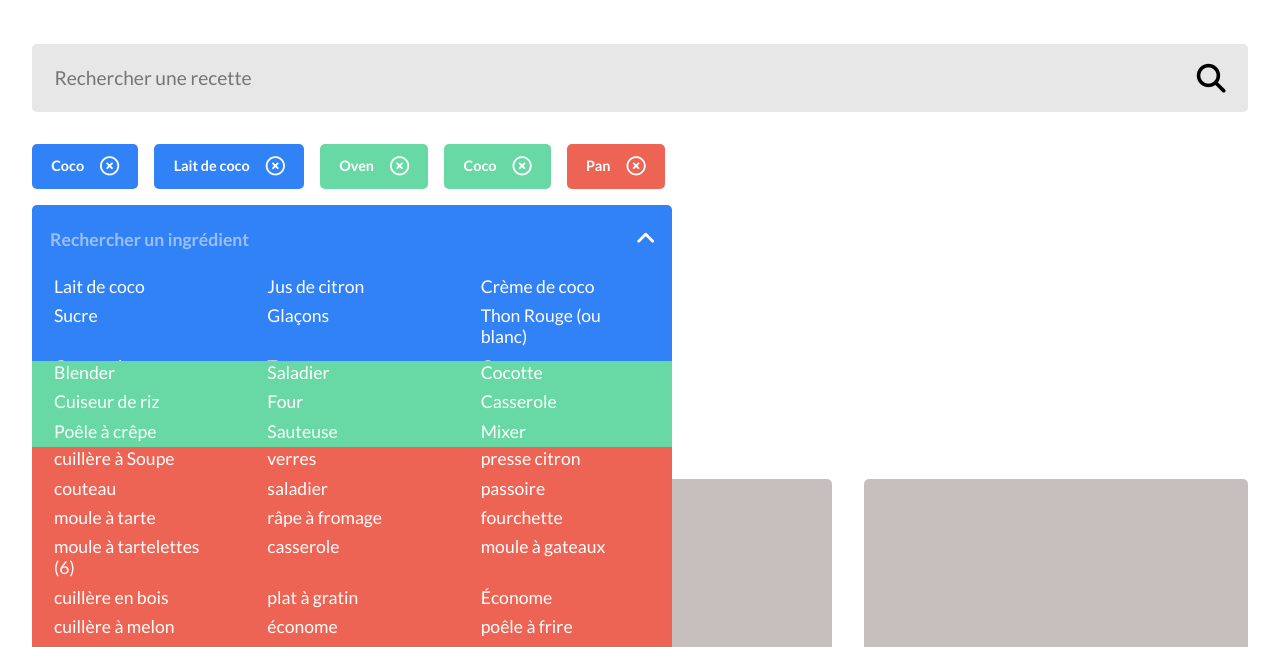
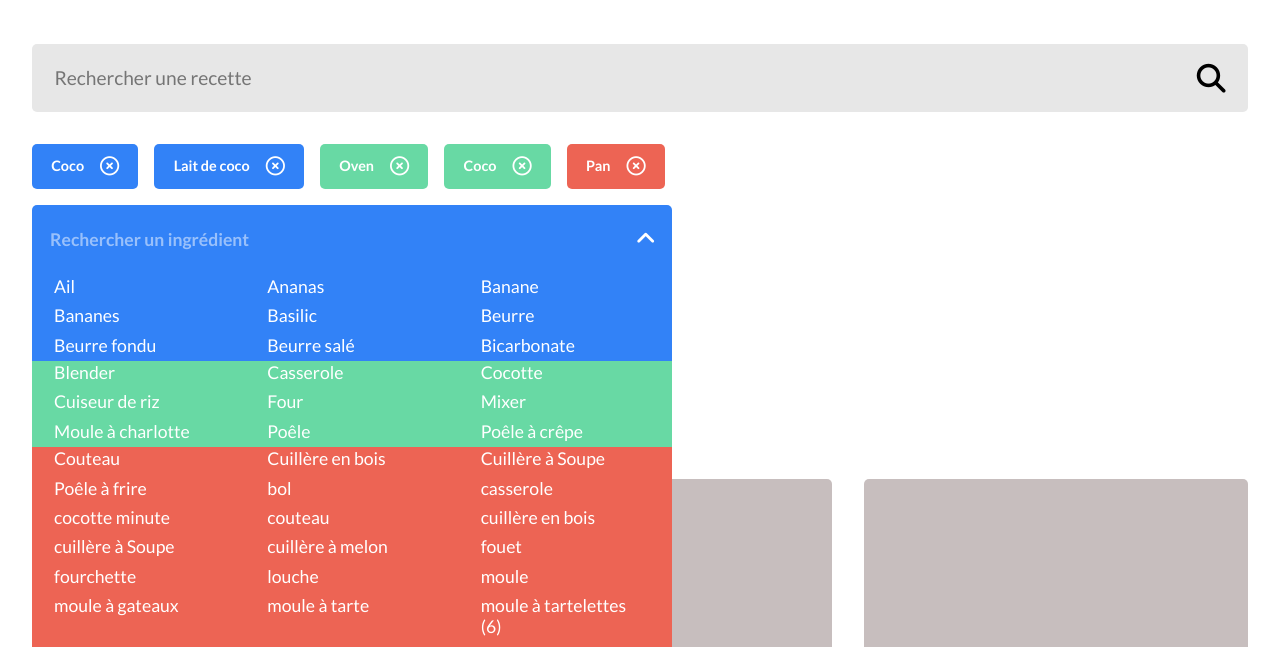
Before and after one commit to ThomasCharuel/les_petits_plats, a website: page index.html in a window 1280 px wide. Shown: the part 147-794 px from the top of the page. Drawn offline with Linux system fonts and the light colour scheme.

Commit message:
Change filter selector CSS classname and sort filter items

```diff
--- a/index.html
+++ b/index.html
@@ -34,7 +34,7 @@
     <div class="search-bar-placeholder"></div>
     <div class="filters-placeholder">
       <ul class="filters-tags-section"></ul>
-      <ul class="filters-section"></ul>
+      <ul class="filters-selectors-section"></ul>
     </div>
     <div class="recipes-placeholder">
       <ul class="recipes-section"></ul>
--- a/sass/components/_filter-selector.scss
+++ b/sass/components/_filter-selector.scss
@@ -1,4 +1,4 @@
-.filter {
+.filter-selector {
   position: relative;
   color: $color-white;
   font-size: 1.1rem;
--- a/sass/pages/_home.scss
+++ b/sass/pages/_home.scss
@@ -12,7 +12,7 @@ main {
   gap: 1rem;
 }
 
-.filters-section {
+.filters-selectors-section {
   margin: 1rem 0;
   display: flex;
   flex-wrap: wrap;
--- a/scripts/App.js
+++ b/scripts/App.js
@@ -28,7 +28,7 @@ class App {
     // HTML placeholder
     this.searchBarWrapper = document.querySelector('.search-bar-placeholder');
     this.filtersTagsWrapper = document.querySelector('.filters-tags-section');
-    this.filtersSelectorsWrapper = document.querySelector('.filters-section');
+    this.filtersSelectorsWrapper = document.querySelector('.filters-selectors-section');
     this.recipesWrapper = document.querySelector('.recipes-section');
     this.noRecipeMessageWrapper = document.querySelector('.no-recipes-found-message');
   }
@@ -70,7 +70,7 @@ class App {
           break;
       }
       // Deduplicate items
-      const uniqueItems = [...new Set(items)];
+      const uniqueItems = [...new Set(items)].sort();
 
       const filterSelector = new FilterSelector(filter.type, filter.name, uniqueItems);
       const filterSelectorCard = new FilterSelectorCard(filterSelector);
--- a/scripts/templates/FilterSelectorCard.js
+++ b/scripts/templates/FilterSelectorCard.js
@@ -6,16 +6,16 @@ export default class FilterSelectorCard {
 
   getHTML() {
     this.wrapper.innerHTML = `
-      <div class="filter filter--active">
-        <div class="filter__input-section filter__input-section--${this.filterSelector.getType()}">
-          <button aria-expanded="false" class="filter__toggle-dropdown">${this.filterSelector.getNamePlural()}</button>
-          <input class="filter__search-input" type="text" placeholder="Rechercher un ${this.filterSelector.getName()}">
-          <i class="filter__caret fa-solid fa-angle-down"></i>
+      <div class="filter-selector filter-selector--active">
+        <div class="filter-selector__input-section filter-selector__input-section--${this.filterSelector.getType()}">
+          <button aria-expanded="false" class="filter-selector__toggle-dropdown">${this.filterSelector.getNamePlural()}</button>
+          <input class="filter-selector__search-input" type="text" placeholder="Rechercher un ${this.filterSelector.getName()}">
+          <i class="filter-selector__caret fa-solid fa-angle-down"></i>
         </div>
-        <div aria-hidden="true" class="filter__results-section filter__results-section--${this.filterSelector.getType()}">
-          <ul class="filter__results-section-list">
+        <div aria-hidden="true" class="filter-selector__results-section filter-selector__results-section--${this.filterSelector.getType()}">
+          <ul class="filter-selector__results-section-list">
             ${this.filterSelector.getItems().map(item => `
-              <li class="filter__results-section-list-item"><button class="filter__results-section-result">${item}</button></li>
+              <li class="filter-selector__results-section-list-item"><button class="filter-selector__results-section-result">${item}</button></li>
             `).join('')}
           </ul>
         </div>
```
Also changed, not shown: css/style.css.
